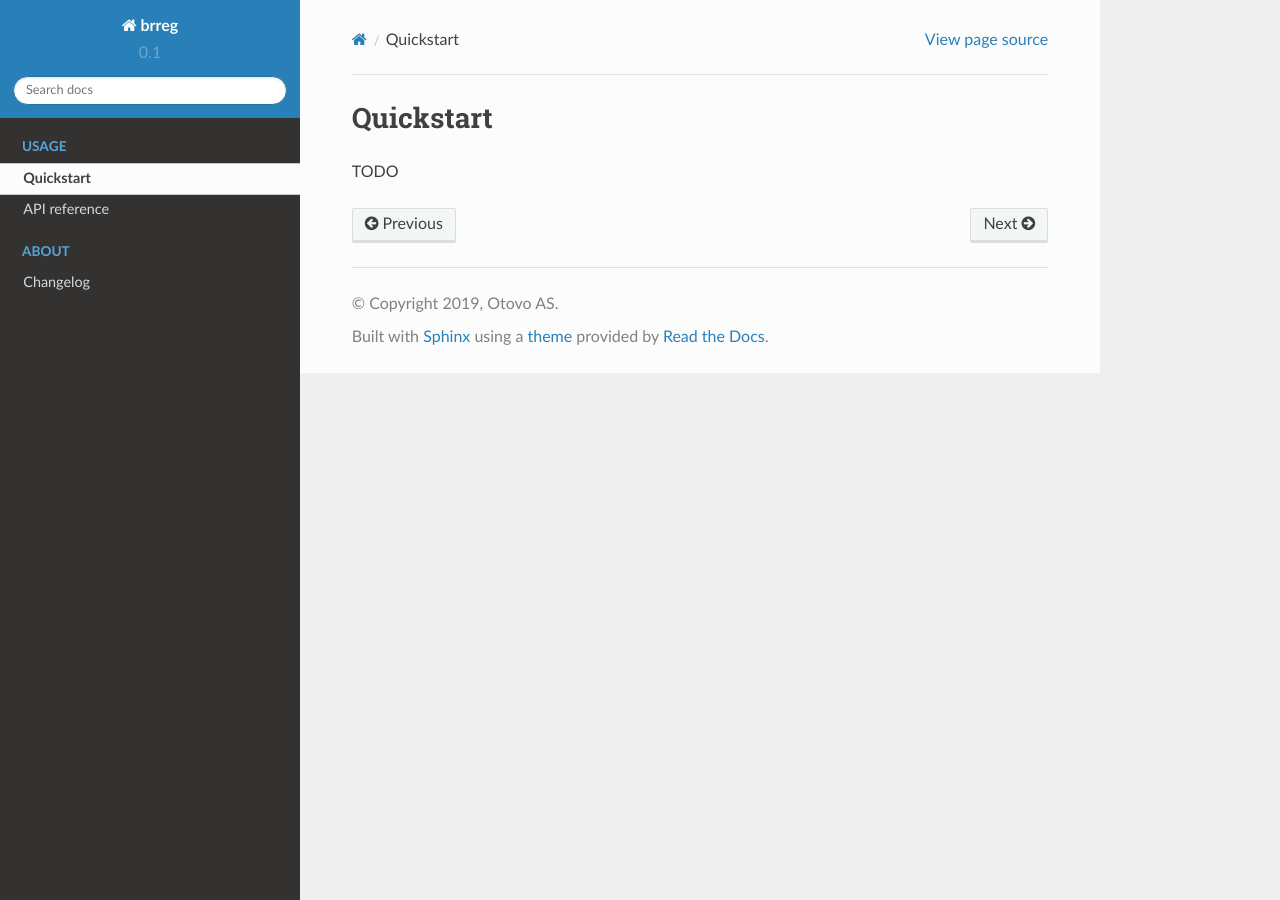
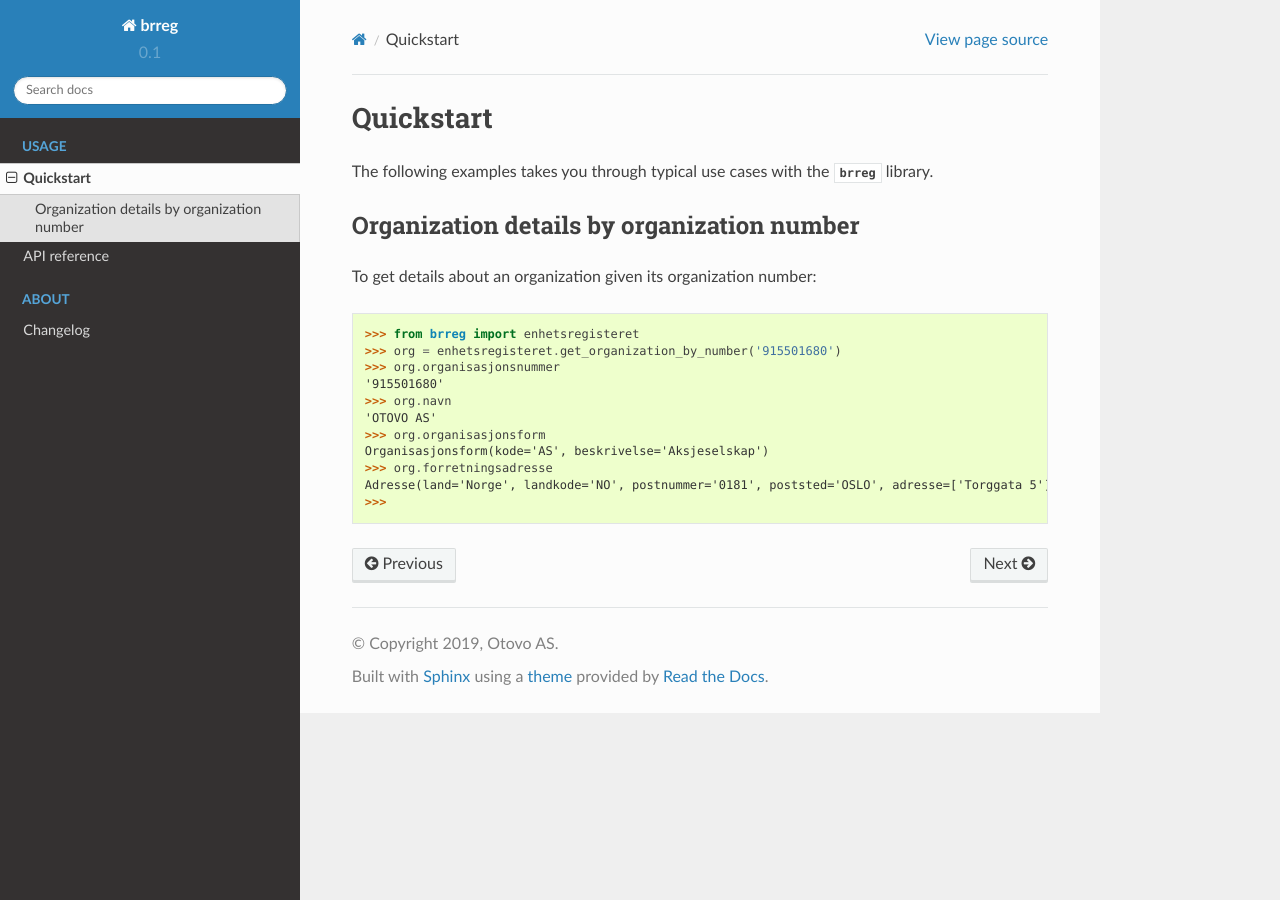
Before and after one commit to crdbrd/python-brreg, a Sphinx documentation site: the page built from docs/quickstart.rst, in a window 1280 px wide. Built offline with Sphinx 7.4.7 and the Read the Docs theme 2.0.0, drawn with Linux system fonts in a browser that asks for light colours.

Commit message:
docs: Add quickstart example

```diff
--- a/docs/quickstart.rst
+++ b/docs/quickstart.rst
@@ -2,4 +2,23 @@
 Quickstart
 ==========
 
-TODO
+The following examples takes you through typical use cases with the
+:mod:`brreg` library.
+
+
+Organization details by organization number
+===========================================
+
+To get details about an organization given its organization number:
+
+>>> from brreg import enhetsregisteret
+>>> org = enhetsregisteret.get_organization_by_number('915501680')
+>>> org.organisasjonsnummer
+'915501680'
+>>> org.navn
+'OTOVO AS'
+>>> org.organisasjonsform
+Organisasjonsform(kode='AS', beskrivelse='Aksjeselskap')
+>>> org.forretningsadresse
+Adresse(land='Norge', landkode='NO', postnummer='0181', poststed='OSLO', adresse=['Torggata 5'], kommune='OSLO', kommunenummer='0301')
+>>>
```
